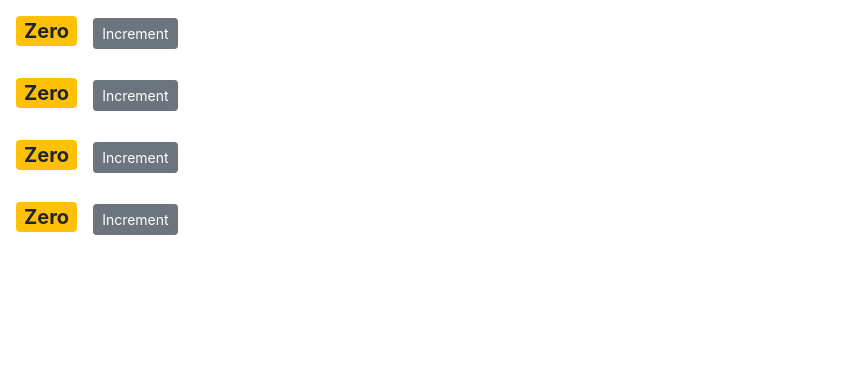
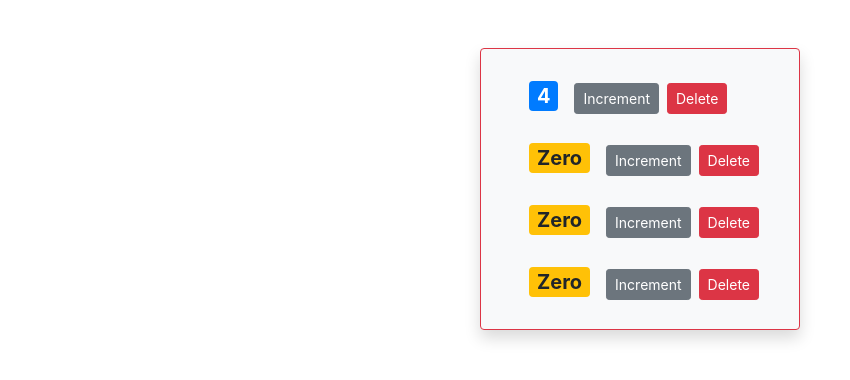
Before and after one commit to ColtonRandall/counter-app, a React (Create React App) app: page / in a window 1280 px wide. Shown: the top 380 px of the page, without its empty margins (0-850 px from the left). Built offline with nearby package versions, Linux system fonts and the light colour scheme.

Commit message:
updated bootstrap UI

```diff
--- a/src/components/counter.jsx
+++ b/src/components/counter.jsx
@@ -2,7 +2,7 @@ import React, { Component } from "react";
 
 class Counter extends Component {
   state = {
-    count: 0,
+    value: this.props.value,
     tags: ["tag1", "tag2", "tag3"],
   };
 
@@ -11,13 +11,8 @@ class Counter extends Component {
     fontWeight: "bold",
   };
 
-  handleIncrement = (product) => {
-    console.log(product);
-    this.setState({ count: this.state.count + 1 });
-  };
-
-  doHandleIncrement = () => {
-    this.handleIncrement({ id: 1 });
+  handleIncrement = () => {
+    this.setState({ value: this.state.value + 1 });
   };
 
   render() {
@@ -32,23 +27,24 @@ class Counter extends Component {
         >
           Increment
         </button>
-        {/* <ul>
-          {this.state.tags.map((tag) => (
-            <li key={tag}>{tag}</li> // Dynamic list rendering
-          ))}
-        </ul> */}
+        <button
+          onClick={this.props.onDelete}
+          className='btn btn-danger btn-sm m-2'
+        >
+          Delete
+        </button>
       </div>
     );
   }
 
   getBadgeClasses() {
     let classes = "badge m-3 badge-";
-    classes += this.state.count === 0 ? "warning" : "primary";
+    classes += this.state.value === 0 ? "warning" : "primary";
     return classes;
   }
 
   formatCount() {
-    const { count } = this.state;
+    const { value: count } = this.state;
     return count === 0 ? "Zero" : count;
   }
 }
--- a/src/components/counters.jsx
+++ b/src/components/counters.jsx
@@ -4,18 +4,31 @@ import Counter from "./counter";
 class Counters extends Component {
   state = {
     counters: [
-      { id: 1, value: 0 },
+      { id: 1, value: 4 },
       { id: 2, value: 0 },
       { id: 3, value: 0 },
       { id: 4, value: 0 },
     ],
   };
+
+  handleDelete = () => {
+    console.log("Event handler called");
+  };
+
   render() {
     return (
-      <div>
-        {this.state.counters.map((counter) => (
-          <Counter key={counter.id} />
-        ))}
+      <div className='d-flex aligns-items-center justify-content-center'>
+        <div className='m-5 w-25 d-flex aligns-items-center justify-content-center border border-danger shadow p-3 mb-5 bg-light rounded'>
+          <div>
+            {this.state.counters.map((counter) => (
+              <Counter
+                key={counter.id}
+                onDelete={this.handleDelete}
+                value={counter.value}
+              />
+            ))}
+          </div>
+        </div>
       </div>
     );
   }
```
